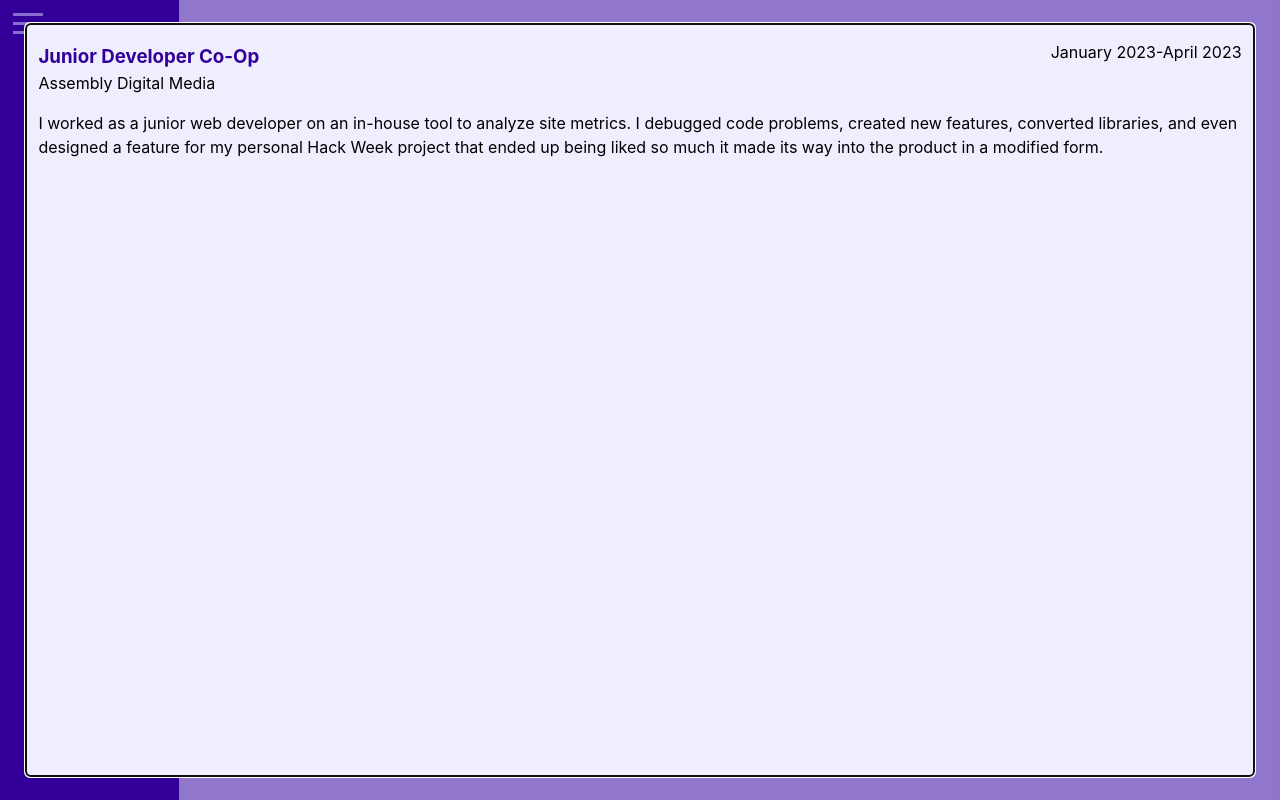
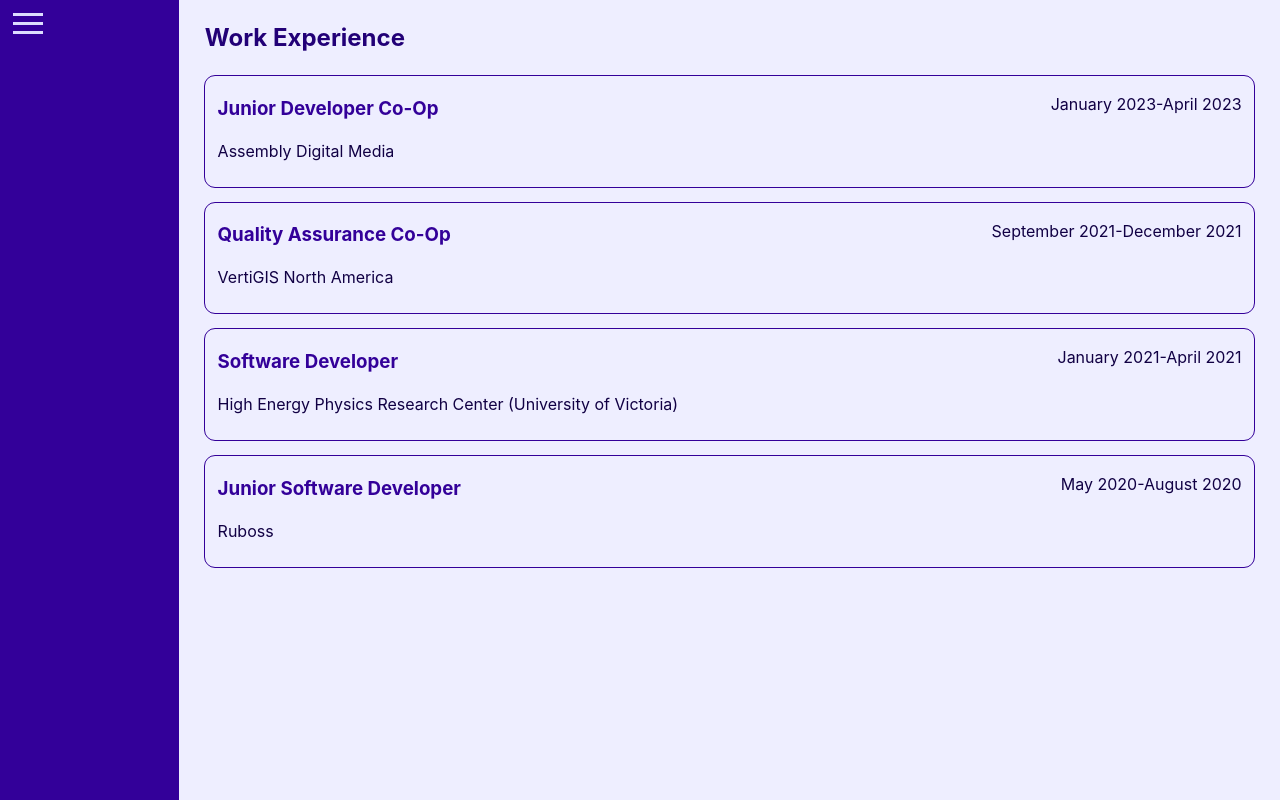
Before and after one commit to michaelklassen02/portfolio-website, a React (Vite) app: page /workexperience in a window 1280 px wide. Built offline with nearby package versions, Linux system fonts and the light colour scheme.

Commit message:
making modal start closed

```diff
--- a/src/components/WorkExperience.tsx
+++ b/src/components/WorkExperience.tsx
@@ -5,7 +5,7 @@
 import { useState } from 'react'
 
 export default function WorkExperience () {
-    const [modalStatus, setModalStatus] = useState(1)
+    const [modalStatus, setModalStatus] = useState(0)
 
     const ModalInfo = modalStatus > 0 ? WorkExperienceModalInfo[modalStatus - 1] : null
 
```
